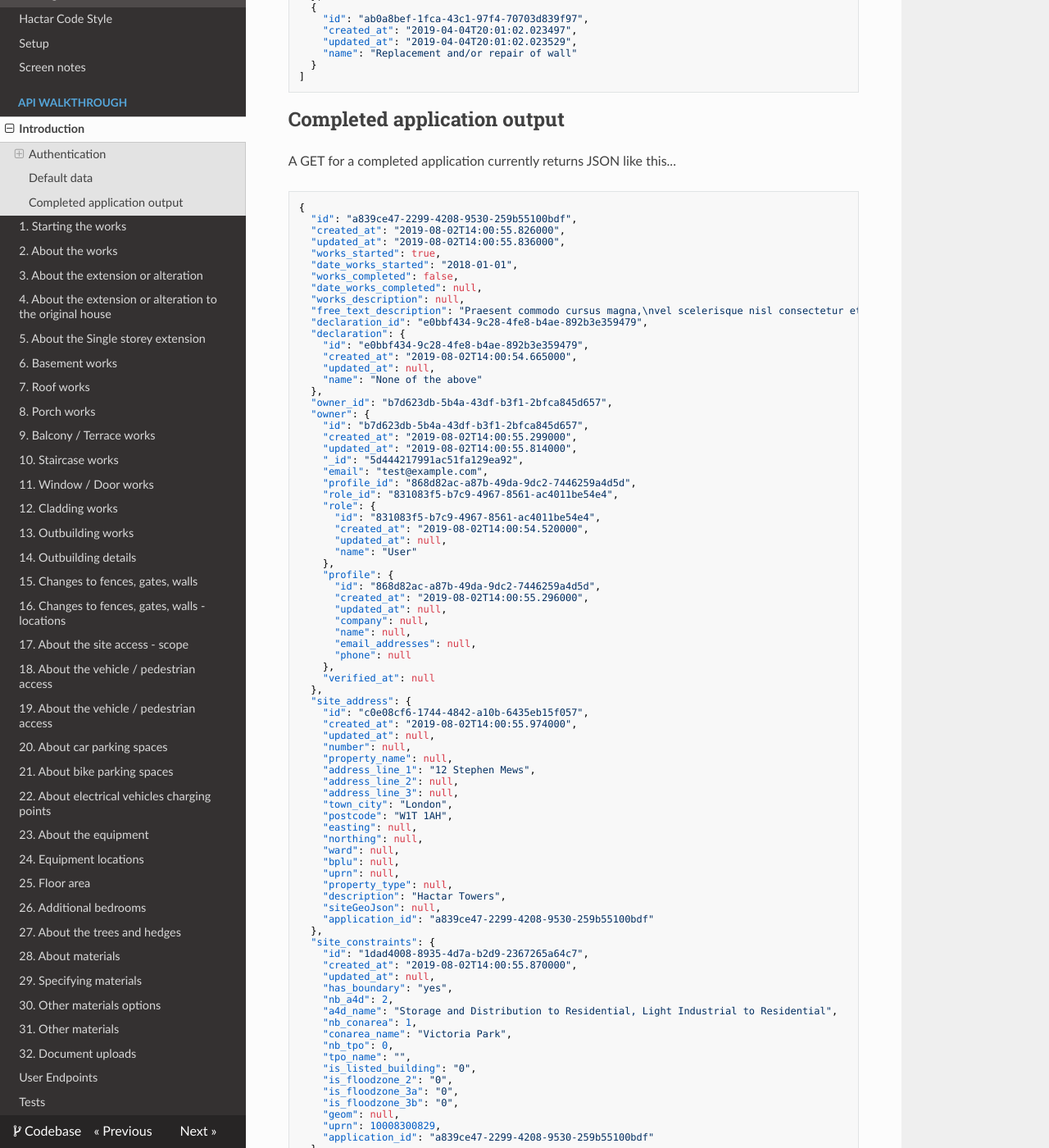
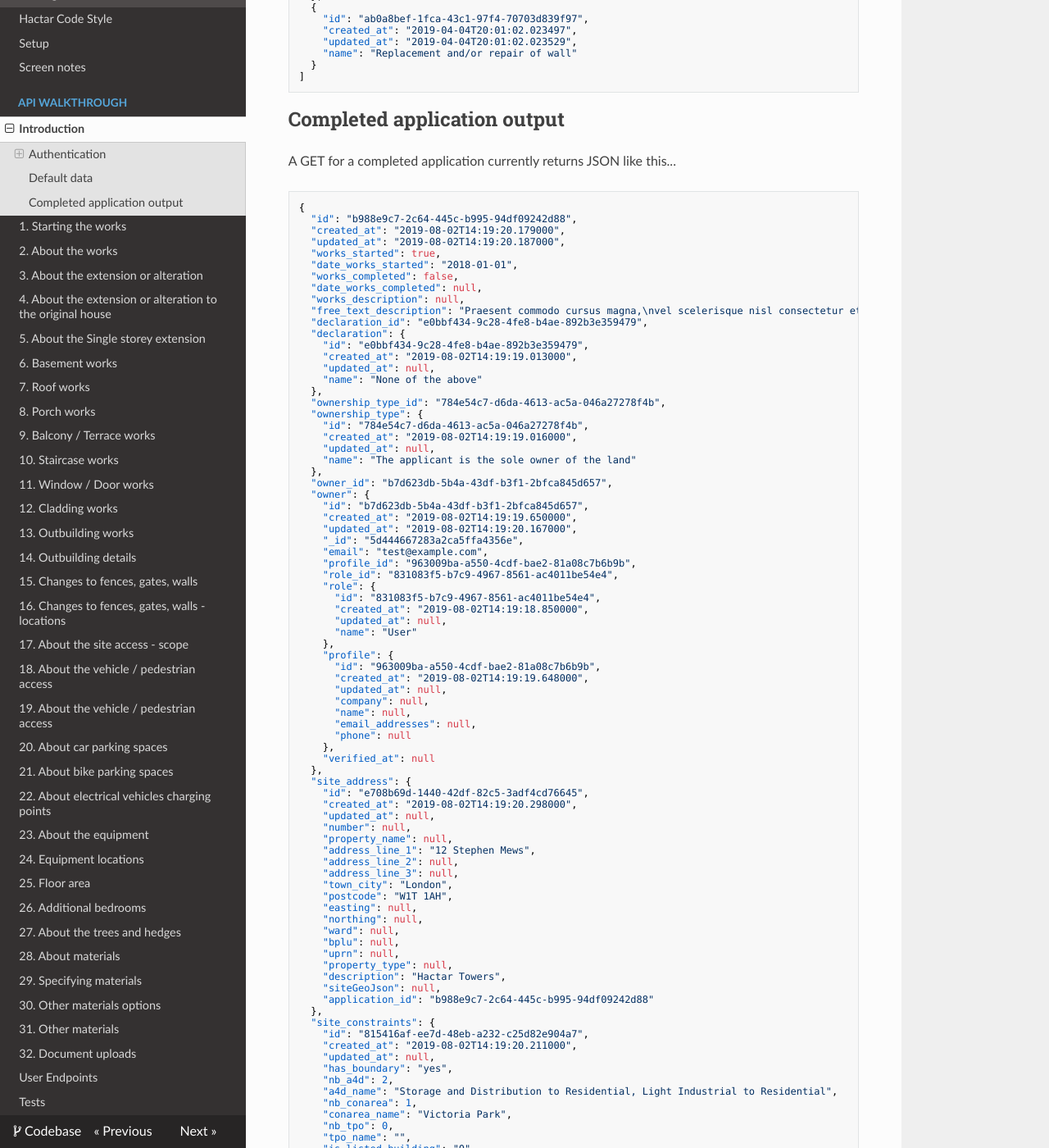
Before and after one commit to LBHackney-IT/smpa-backend, an MkDocs documentation site: the page built from docs/docs/screens/0-screen.md, in a window 1280 px wide and 1400 px high, scrolled down 1378 px. Shown: the whole window at 82% size. Built offline with MkDocs 1.6.1, drawn with Linux system fonts in a browser that asks for light colours; nearby versions of some CDN libraries; some of the changed text lies outside the part shown.

Commit message:
Adds ownership types endpoint, ownership_type_id on Application with tests.

```diff
--- a/docs/docs/screens/0-screen.md
+++ b/docs/docs/screens/0-screen.md
@@ -82,9 +82,9 @@ These all return a list along the lines of...
 A GET for a completed application currently returns JSON like this...
 
     {
-      "id": "a839ce47-2299-4208-9530-259b55100bdf",
-      "created_at": "2019-08-02T14:00:55.826000",
-      "updated_at": "2019-08-02T14:00:55.836000",
+      "id": "b988e9c7-2c64-445c-b995-94df09242d88",
+      "created_at": "2019-08-02T14:19:20.179000",
+      "updated_at": "2019-08-02T14:19:20.187000",
       "works_started": true,
       "date_works_started": "2018-01-01",
       "works_completed": false,
@@ -94,28 +94,35 @@ A GET for a completed application currently returns JSON like this...
       "declaration_id": "e0bbf434-9c28-4fe8-b4ae-892b3e359479",
       "declaration": {
         "id": "e0bbf434-9c28-4fe8-b4ae-892b3e359479",
-        "created_at": "2019-08-02T14:00:54.665000",
+        "created_at": "2019-08-02T14:19:19.013000",
         "updated_at": null,
         "name": "None of the above"
+      },
+      "ownership_type_id": "784e54c7-d6da-4613-ac5a-046a27278f4b",
+      "ownership_type": {
+        "id": "784e54c7-d6da-4613-ac5a-046a27278f4b",
+        "created_at": "2019-08-02T14:19:19.016000",
+        "updated_at": null,
+        "name": "The applicant is the sole owner of the land"
       },
       "owner_id": "b7d623db-5b4a-43df-b3f1-2bfca845d657",
       "owner": {
         "id": "b7d623db-5b4a-43df-b3f1-2bfca845d657",
-        "created_at": "2019-08-02T14:00:55.299000",
-        "updated_at": "2019-08-02T14:00:55.814000",
-        "_id": "5d444217991ac51fa129ea92",
+        "created_at": "2019-08-02T14:19:19.650000",
+        "updated_at": "2019-08-02T14:19:20.167000",
+        "_id": "5d444667283a2ca5ffa4356e",
         "email": "test@example.com",
-        "profile_id": "868d82ac-a87b-49da-9dc2-7446259a4d5d",
+        "profile_id": "963009ba-a550-4cdf-bae2-81a08c7b6b9b",
         "role_id": "831083f5-b7c9-4967-8561-ac4011be54e4",
         "role": {
           "id": "831083f5-b7c9-4967-8561-ac4011be54e4",
-          "created_at": "2019-08-02T14:00:54.520000",
+          "created_at": "2019-08-02T14:19:18.850000",
           "updated_at": null,
           "name": "User"
         },
         "profile": {
-          "id": "868d82ac-a87b-49da-9dc2-7446259a4d5d",
-          "created_at": "2019-08-02T14:00:55.296000",
+          "id": "963009ba-a550-4cdf-bae2-81a08c7b6b9b",
+          "created_at": "2019-08-02T14:19:19.648000",
           "updated_at": null,
           "company": null,
           "name": null,
@@ -125,8 +132,8 @@ A GET for a completed application currently returns JSON like this...
         "verified_at": null
       },
       "site_address": {
-        "id": "c0e08cf6-1744-4842-a10b-6435eb15f057",
-        "created_at": "2019-08-02T14:00:55.974000",
+        "id": "e708b69d-1440-42df-82c5-3adf4cd76645",
+        "created_at": "2019-08-02T14:19:20.298000",
         "updated_at": null,
         "number": null,
         "property_name": null,
@@ -143,11 +150,11 @@ A GET for a completed application currently returns JSON like this...
         "property_type": null,
         "description": "Hactar Towers",
         "siteGeoJson": null,
-        "application_id": "a839ce47-2299-4208-9530-259b55100bdf"
+        "application_id": "b988e9c7-2c64-445c-b995-94df09242d88"
       },
       "site_constraints": {
-        "id": "1dad4008-8935-4d7a-b2d9-2367265a64c7",
-        "created_at": "2019-08-02T14:00:55.870000",
+        "id": "815416af-ee7d-48eb-a232-c25d82e904a7",
+        "created_at": "2019-08-02T14:19:20.211000",
         "updated_at": null,
         "has_boundary": "yes",
         "nb_a4d": 2,
@@ -162,13 +169,13 @@ A GET for a completed application currently returns JSON like this...
         "is_floodzone_3b": "0",
         "geom": null,
         "uprn": 10008300829,
-        "application_id": "a839ce47-2299-4208-9530-259b55100bdf"
+        "application_id": "b988e9c7-2c64-445c-b995-94df09242d88"
       },
       "proposal_extension": {
-        "id": "9989ba08-82fe-4c9f-b56c-4a042a7cc3af",
-        "created_at": "2019-08-02T14:00:55.994000",
-        "updated_at": "2019-08-02T14:00:55.997000",
-        "application_id": "a839ce47-2299-4208-9530-259b55100bdf",
+        "id": "15eb3ce9-6b3d-455e-ad16-d9f796c7be00",
+        "created_at": "2019-08-02T14:19:20.315000",
+        "updated_at": "2019-08-02T14:19:20.319000",
+        "application_id": "b988e9c7-2c64-445c-b995-94df09242d88",
         "original_house": {
           "id": null,
           "created_at": null,
@@ -193,13 +200,13 @@ A GET for a completed application currently returns JSON like this...
             "works_locations": [
               {
                 "id": "66d1b304-5729-4654-91df-d6306e249e54",
-                "created_at": "2019-08-02T14:00:54.524000",
+                "created_at": "2019-08-02T14:19:18.853000",
                 "updated_at": null,
                 "name": "Rear"
               },
               {
                 "id": "4f464424-ca54-4bc4-b980-c5d957a5ad1a",
-                "created_at": "2019-08-02T14:00:54.527000",
+                "created_at": "2019-08-02T14:19:18.857000",
                 "updated_at": null,
                 "name": "Side"
               }
@@ -229,13 +236,13 @@ A GET for a completed application currently returns JSON like this...
             "works_locations": [
               {
                 "id": "66d1b304-5729-4654-91df-d6306e249e54",
-                "created_at": "2019-08-02T14:00:54.524000",
+                "created_at": "2019-08-02T14:19:18.853000",
                 "updated_at": null,
                 "name": "Rear"
               },
               {
                 "id": "4f464424-ca54-4bc4-b980-c5d957a5ad1a",
-                "created_at": "2019-08-02T14:00:54.527000",
+                "created_at": "2019-08-02T14:19:18.857000",
                 "updated_at": null,
                 "name": "Side"
               }
@@ -259,13 +266,13 @@ A GET for a completed application currently returns JSON like this...
           "access_works_sub_types": [
             {
               "id": "f09b702e-c3c6-4db4-9faa-b70288176cac",
-              "created_at": "2019-08-02T14:00:54.590000",
+              "created_at": "2019-08-02T14:19:18.932000",
               "updated_at": null,
               "name": "Addition of a new entrance"
             },
             {
               "id": "679143a9-0ee5-478e-984f-11c990979061",
-              "created_at": "2019-08-02T14:00:54.593000",
+              "created_at": "2019-08-02T14:19:18.936000",
               "updated_at": null,
               "name": "Removal of an entrance"
             }
@@ -311,7 +318,7 @@ A GET for a completed application currently returns JSON like this...
         "additional_floor_area_units_id": "095bd097-f66e-4c66-bc1e-3521a0358e8d",
         "additional_floor_area_units": {
           "id": "095bd097-f66e-4c66-bc1e-3521a0358e8d",
-          "created_at": "2019-08-02T14:00:54.441000",
+          "created_at": "2019-08-02T14:19:18.763000",
           "updated_at": null,
           "name": "sq metres"
         },
@@ -320,21 +327,21 @@ A GET for a completed application currently returns JSON like this...
         "owner_id": "b7d623db-5b4a-43df-b3f1-2bfca845d657",
         "owner": {
           "id": "b7d623db-5b4a-43df-b3f1-2bfca845d657",
-          "created_at": "2019-08-02T14:00:55.299000",
-          "updated_at": "2019-08-02T14:00:55.814000",
-          "_id": "5d444217991ac51fa129ea92",
+          "created_at": "2019-08-02T14:19:19.650000",
+          "updated_at": "2019-08-02T14:19:20.167000",
+          "_id": "5d444667283a2ca5ffa4356e",
           "email": "test@example.com",
-          "profile_id": "868d82ac-a87b-49da-9dc2-7446259a4d5d",
+          "profile_id": "963009ba-a550-4cdf-bae2-81a08c7b6b9b",
           "role_id": "831083f5-b7c9-4967-8561-ac4011be54e4",
           "role": {
             "id": "831083f5-b7c9-4967-8561-ac4011be54e4",
-            "created_at": "2019-08-02T14:00:54.520000",
+            "created_at": "2019-08-02T14:19:18.850000",
             "updated_at": null,
             "name": "User"
           },
           "profile": {
-            "id": "868d82ac-a87b-49da-9dc2-7446259a4d5d",
-            "created_at": "2019-08-02T14:00:55.296000",
+            "id": "963009ba-a550-4cdf-bae2-81a08c7b6b9b",
+            "created_at": "2019-08-02T14:19:19.648000",
             "updated_at": null,
             "company": null,
             "name": null,
@@ -345,10 +352,10 @@ A GET for a completed application currently returns JSON like this...
         }
       },
       "proposal_equipment": {
-        "id": "edeb3ef4-b8f2-4900-8925-f39187691658",
-        "created_at": "2019-08-02T14:00:56.727000",
-        "updated_at": "2019-08-02T14:00:56.730000",
-        "application_id": "a839ce47-2299-4208-9530-259b55100bdf",
+        "id": "aec62ffd-16f0-482b-8f65-1cca58dce470",
+        "created_at": "2019-08-02T14:19:21.087000",
+        "updated_at": "2019-08-02T14:19:21.091000",
+        "application_id": "b988e9c7-2c64-445c-b995-94df09242d88",
         "equipment": {
           "id": null,
           "created_at": null,
@@ -368,7 +375,7 @@ A GET for a completed application currently returns JSON like this...
               "locations": [
                 {
                   "id": "9dc99f40-ac1d-421e-a408-c253d7ead671",
-                  "created_at": "2019-08-02T14:00:54.533000",
+                  "created_at": "2019-08-02T14:19:18.864000",
                   "updated_at": null,
                   "name": "Rear / side wrap-around"
                 }
@@ -382,21 +389,21 @@ A GET for a completed application currently returns JSON like this...
         "owner_id": "b7d623db-5b4a-43df-b3f1-2bfca845d657",
         "owner": {
           "id": "b7d623db-5b4a-43df-b3f1-2bfca845d657",
-          "created_at": "2019-08-02T14:00:55.299000",
-          "updated_at": "2019-08-02T14:00:55.814000",
-          "_id": "5d444217991ac51fa129ea92",
+          "created_at": "2019-08-02T14:19:19.650000",
+          "updated_at": "2019-08-02T14:19:20.167000",
+          "_id": "5d444667283a2ca5ffa4356e",
           "email": "test@example.com",
-          "profile_id": "868d82ac-a87b-49da-9dc2-7446259a4d5d",
+          "profile_id": "963009ba-a550-4cdf-bae2-81a08c7b6b9b",
           "role_id": "831083f5-b7c9-4967-8561-ac4011be54e4",
           "role": {
             "id": "831083f5-b7c9-4967-8561-ac4011be54e4",
-            "created_at": "2019-08-02T14:00:54.520000",
+            "created_at": "2019-08-02T14:19:18.850000",
             "updated_at": null,
             "name": "User"
           },
           "profile": {
-            "id": "868d82ac-a87b-49da-9dc2-7446259a4d5d",
-            "created_at": "2019-08-02T14:00:55.296000",
+            "id": "963009ba-a550-4cdf-bae2-81a08c7b6b9b",
+            "created_at": "2019-08-02T14:19:19.648000",
             "updated_at": null,
             "company": null,
             "name": null,
```
Also changed, not shown: 9 other files.
